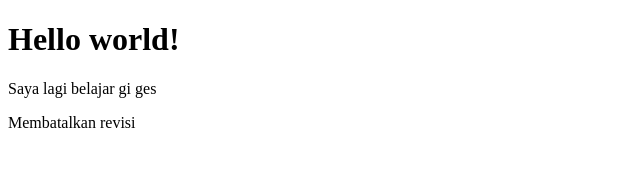
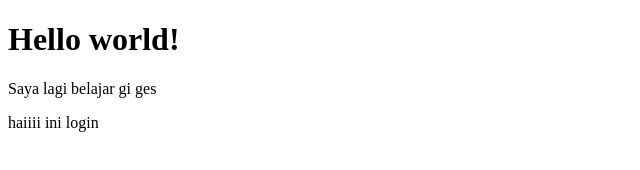
Before and after one commit to wawadyah/belajar, a plain HTML site: page login.html in a window 1280 px wide. Shown: the full height of the page, 0-640 px from the left. Drawn offline with Linux system fonts and the light colour scheme.

Commit message:
mengedit login

```diff
--- a/login.html
+++ b/login.html
@@ -7,6 +7,7 @@
 
 <h1>Hello world!</h1>
 <p>Saya lagi belajar gi ges</p>
-<p>Membatalkan revisi<p>
+<p>haiiii ini login<p>
+
 </body>
 </html>
```
